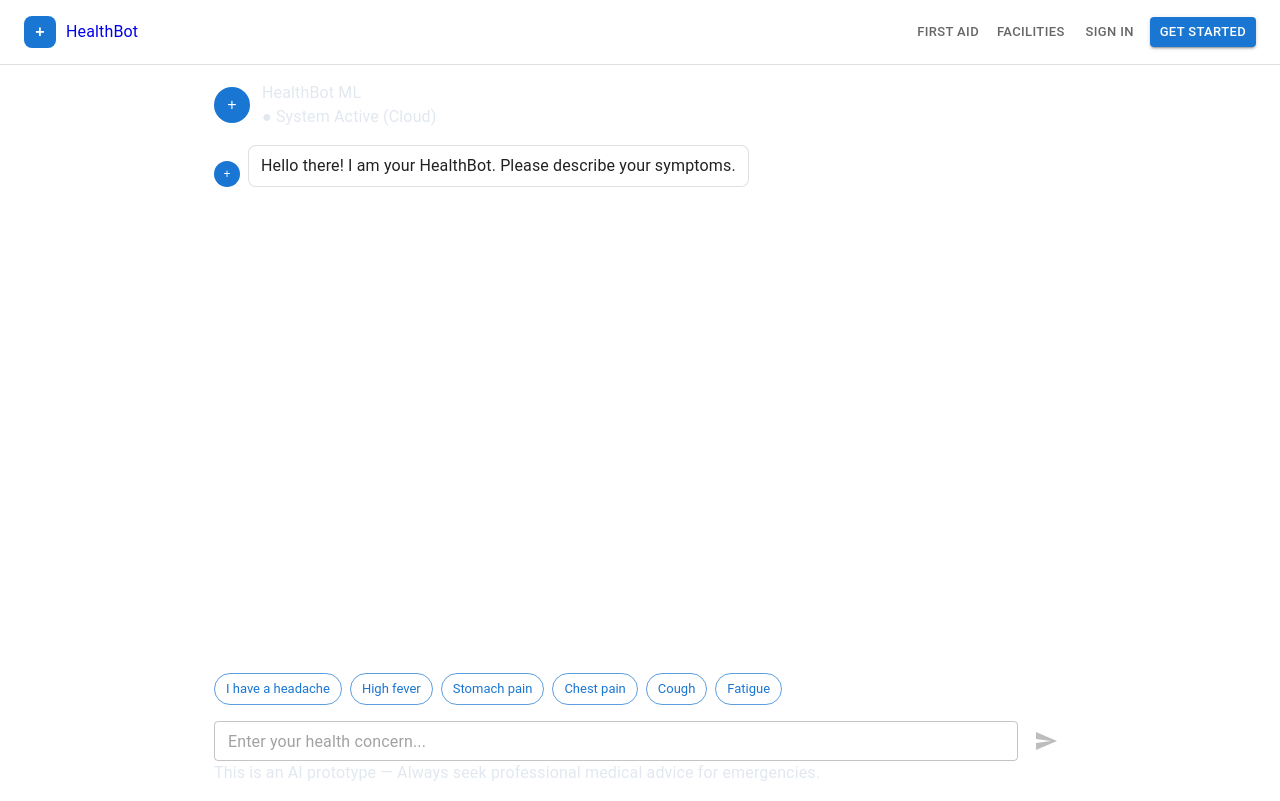
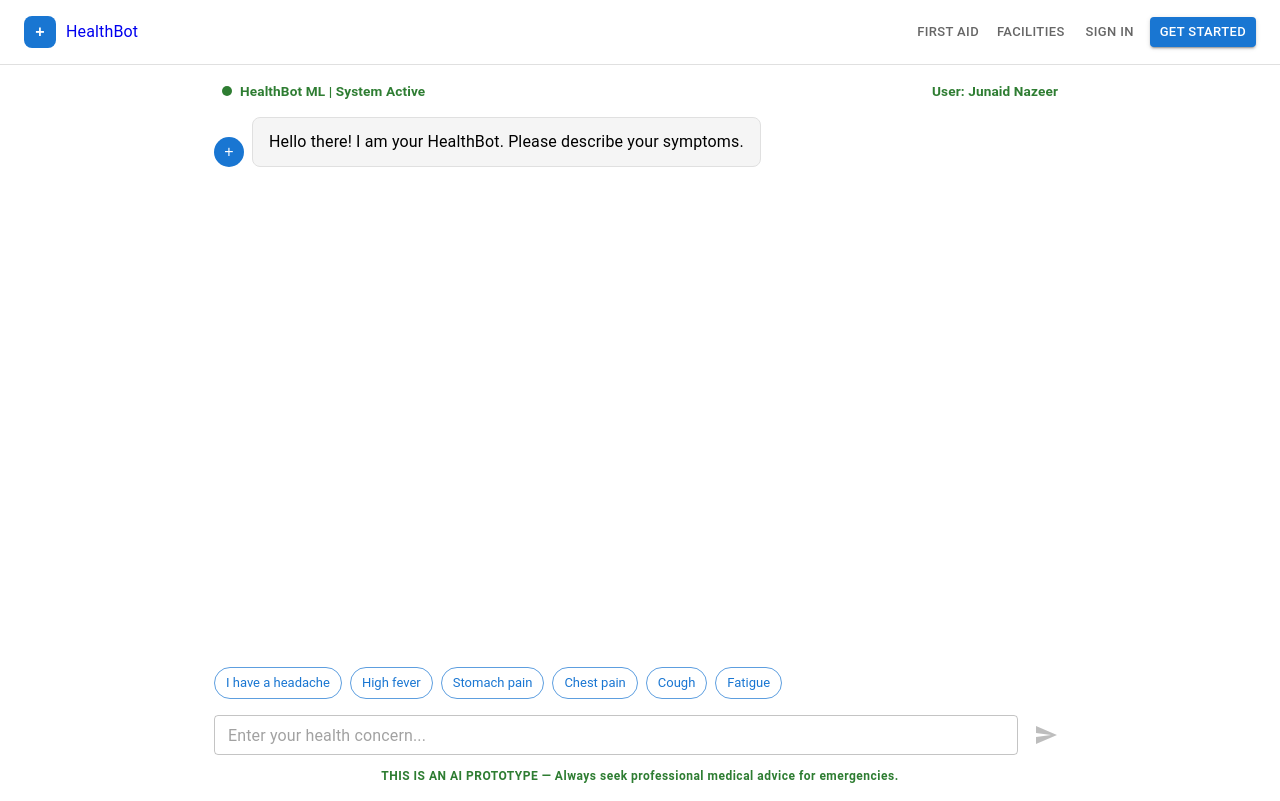
Before and after one commit to junaidnazeer88-sys/HealthBot, a React (Create React App) app in the folder client/: page /chat in a window 1280 px wide. Built offline with nearby package versions, Linux system fonts and the light colour scheme; no server answers.

Commit message:
Final smart logic update

```diff
--- a/client/src/pages/Chat.js
+++ b/client/src/pages/Chat.js
@@ -60,7 +60,6 @@ export default function Chat() {
     setInput("");
     setShowQuick(false);
 
-    // 1. Update UI with user message
     const newUserMessage = {
       role: "user",
       text: msgText,
@@ -70,12 +69,9 @@ export default function Chat() {
     setTyping(true);
 
     try {
-      // 2. Call the Flask API on Render
       const response = await fetch(`${BACKEND_URL}/predict`, {
         method: "POST",
-        headers: {
-          "Content-Type": "application/json",
-        },
+        headers: { "Content-Type": "application/json" },
         body: JSON.stringify({ symptoms: msgText }),
       });
 
@@ -83,13 +79,12 @@ export default function Chat() {
 
       const data = await response.json();
 
-      // 3. Update UI with bot prediction
       setMessages((prev) => [
         ...prev,
         {
           role: "bot",
-          text:
-            data.prediction || data.message || "I have analyzed your input.",
+          // Maps to the 'response' key from your Python backend logic
+          text: data.response || "Analysis complete.",
           assessment: data.assessment,
           timestamp: new Date(),
         },
@@ -100,7 +95,7 @@ export default function Chat() {
         ...prev,
         {
           role: "bot",
-          text: "I am having trouble reaching the medical server. It might be waking up—please try again in 30 seconds.",
+          text: "Trouble reaching the medical server. Please try again in 30 seconds.",
           timestamp: new Date(),
         },
       ]);
@@ -129,38 +124,40 @@ export default function Chat() {
           pb: 1,
         }}
       >
-        {/* Header Section */}
-        <Box sx={{ display: "flex", alignItems: "center", gap: 1.5, mb: 2 }}>
+        {/* HEADER SECTION: Unified Green Theme */}
         <Box
           sx={{
-              width: 36,
-              height: 36,
-              borderRadius: "50%",
-              bgcolor: "primary.main",
             display: "flex",
             alignItems: "center",
-              justifyContent: "center",
-              color: "#fff",
+            justifyContent: "space-between",
+            mb: 2,
+            px: 1,
           }}
         >
-            +
-          </Box>
-          <Box>
-            <Typography fontWeight={600} fontSize={15}>
-              HealthBot ML
-            </Typography>
-            <Typography fontSize={11} color="success.main">
-              ● System Active (Cloud)
+          <Box sx={{ display: "flex", alignItems: "center", gap: 1 }}>
+            <Box
+              sx={{
+                width: 10,
+                height: 10,
+                borderRadius: "50%",
+                bgcolor: "#2e7d32",
+                animation: "pulse 2s infinite",
+              }}
+            />
+            <Typography
+              sx={{ color: "#2e7d32", fontWeight: "bold", fontSize: "0.85rem" }}
+            >
+              HealthBot ML | System Active
             </Typography>
           </Box>
-          <Box sx={{ ml: "auto" }}>
-            <Typography fontSize={12} color="text.secondary">
-              {user?.name && `User: ${user.name.split(" ")[0]}`}
+          <Typography
+            sx={{ color: "#2e7d32", fontWeight: "bold", fontSize: "0.85rem" }}
+          >
+            User: {user?.name || "Junaid Nazeer"}
           </Typography>
         </Box>
-        </Box>
 
-        {/* Chat Message History */}
+        {/* CHAT HISTORY */}
         <Box
           sx={{
             flex: 1,
@@ -185,14 +182,13 @@ export default function Chat() {
               {msg.role === "bot" && (
                 <Box
                   sx={{
-                    width: 26,
-                    height: 26,
+                    width: 30,
+                    height: 30,
                     borderRadius: "50%",
                     bgcolor: "primary.main",
                     display: "flex",
                     alignItems: "center",
                     justifyContent: "center",
-                    fontSize: 12,
                     color: "#fff",
                     flexShrink: 0,
                   }}
@@ -202,51 +198,60 @@ export default function Chat() {
               )}
               <Box sx={{ maxWidth: "80%" }}>
                 {msg.assessment?.severityLevel && (
-                  <Chip
-                    label={msg.assessment.severityLevel}
-                    size="small"
+                  <Typography
                     sx={{
+                      fontSize: "10px",
+                      fontWeight: "bold",
+                      color: SEV_COLORS[msg.assessment.severityLevel] || "#666",
                       mb: 0.5,
-                      fontSize: 10,
-                      bgcolor: SEV_COLORS[msg.assessment.severityLevel] + "22",
-                      color: SEV_COLORS[msg.assessment.severityLevel],
+                      ml: 0.5,
                     }}
-                  />
+                  >
+                    ● {msg.assessment.severityLevel}
+                  </Typography>
                 )}
                 <Paper
                   elevation={0}
                   sx={{
-                    px: 1.5,
-                    py: 1,
+                    px: 2,
+                    py: 1.5,
                     borderRadius: 2,
-                    bgcolor:
-                      msg.role === "user" ? "primary.main" : "background.paper",
-                    color: msg.role === "user" ? "#fff" : "text.primary",
+                    bgcolor: msg.role === "user" ? "primary.main" : "#f5f5f5",
+                    color: msg.role === "user" ? "#fff" : "#000",
                     border: msg.role === "bot" ? "1px solid" : "none",
-                    borderColor: "divider",
+                    borderColor: msg.assessment?.severityLevel
+                      ? SEV_COLORS[msg.assessment.severityLevel]
+                      : "#e0e0e0",
                   }}
                 >
                   <Typography
-                    fontSize={13}
+                    fontSize={14}
                     dangerouslySetInnerHTML={{ __html: msg.text }}
                   />
                 </Paper>
               </Box>
             </Box>
           ))}
+
+          {/* TYPING INDICATOR: Bold Blue */}
           {typing && (
             <Typography
-              fontSize={12}
-              color="text.secondary"
-              sx={{ ml: 4, fontStyle: "italic" }}
+              sx={{
+                ml: 6,
+                mb: 2,
+                color: "#1976d2",
+                fontWeight: "bold",
+                fontStyle: "italic",
+                fontSize: "0.85rem",
+              }}
             >
-              Bot is analyzing symptoms...
+              ● HealthBot is analyzing symptoms...
             </Typography>
           )}
           <div ref={bottomRef} />
         </Box>
 
-        {/* Quick Suggestion Chips */}
+        {/* QUICK REPLIES */}
         {showQuick && (
           <Box sx={{ display: "flex", flexWrap: "wrap", gap: 1, mb: 2 }}>
             {QUICK_REPLIES.map((q) => (
@@ -262,9 +267,9 @@ export default function Chat() {
           </Box>
         )}
 
-        {/* Bottom Input Field */}
-        <Box sx={{ pb: 1, bgcolor: "background.default" }}>
-          <Box sx={{ display: "flex", gap: 1, alignItems: "center" }}>
+        {/* INPUT & PROTOTYPE WARNING */}
+        <Box sx={{ pb: 1 }}>
+          <Box sx={{ display: "flex", gap: 1, alignItems: "center", mb: 1.5 }}>
             <TextField
               fullWidth
               size="small"
@@ -275,7 +280,6 @@ export default function Chat() {
             />
             <IconButton
               onClick={() => sendMessage()}
-              color="primary"
               disabled={!input.trim() || typing}
               sx={{
                 bgcolor: "primary.main",
@@ -286,13 +290,18 @@ export default function Chat() {
               <SendIcon />
             </IconButton>
           </Box>
+
+          {/* PROTOTYPE WARNING: Bold Green Visibility */}
           <Typography
-            fontSize={10}
-            color="text.disabled"
-            textAlign="center"
-            mt={1}
+            sx={{
+              color: "#2e7d32",
+              textAlign: "center",
+              fontWeight: "bold",
+              fontSize: "0.75rem",
+              letterSpacing: "0.5px",
+            }}
           >
-            This is an AI prototype — Always seek professional medical advice
+            THIS IS AN AI PROTOTYPE — Always seek professional medical advice
             for emergencies.
           </Typography>
         </Box>
```
Lines whose indentation alone changed are shown as unchanged.
